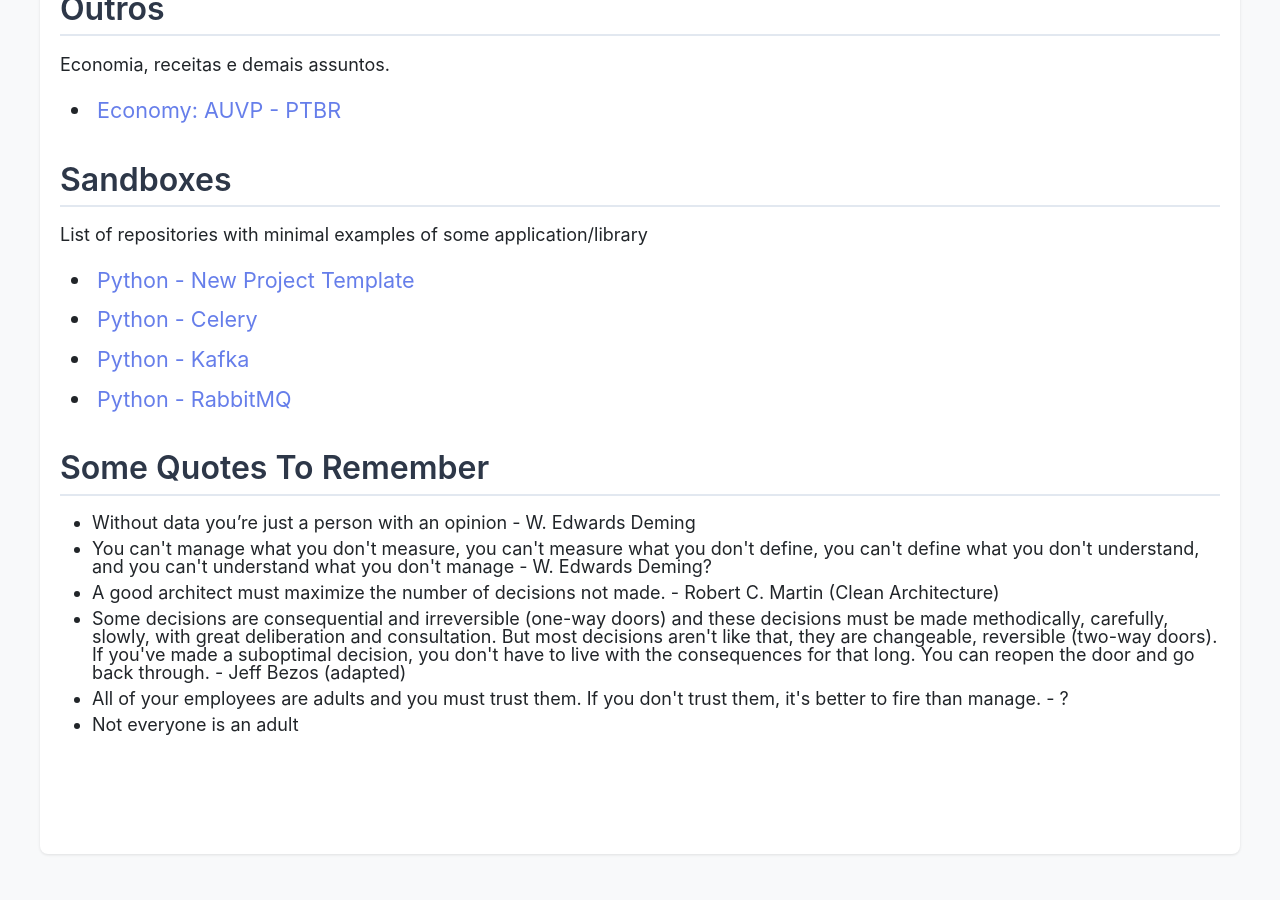
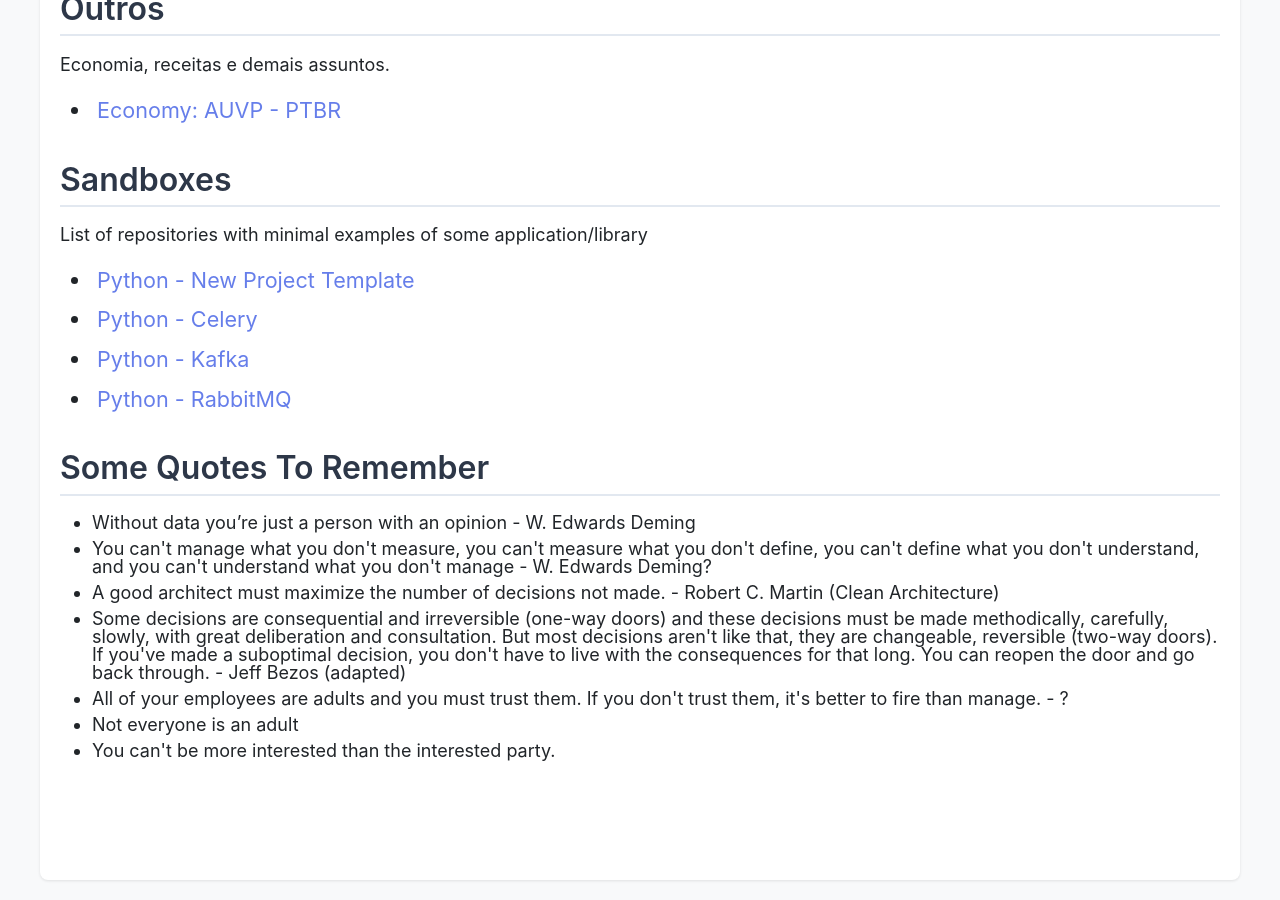
Before and after one commit to CarlosPena00/carlospena00.github.io, a Jekyll site: the page built from pages/blog.md, in a window 1280 px wide and 900 px high, scrolled down 1599 px. Built offline with Jekyll 4.4.1, drawn with Linux system fonts in a browser that asks for light colours; before the commit the page ends 2473 px from its top, so only the background shows below that.

Commit message:
docs(blog): Add quote about interest and engagement

```diff
--- a/pages/blog.md
+++ b/pages/blog.md
@@ -47,6 +47,7 @@ List of repositories with minimal examples of some application/library
     <li>Some decisions are consequential and irreversible (one-way doors) and these decisions must be made methodically, carefully, slowly, with great deliberation and consultation. But most decisions aren't like that, they are changeable, reversible (two-way doors). If you've made a suboptimal decision, you don't have to live with the consequences for that long. You can reopen the door and go back through. - Jeff Bezos (adapted)</li>
     <li>All of your employees are adults and you must trust them. If you don't trust them, it's better to fire than manage. - ?</li>
     <li>Not everyone is an adult</li>
+    <li>You can't be more interested than the interested party.</li>
 
 </ul>
 
```
